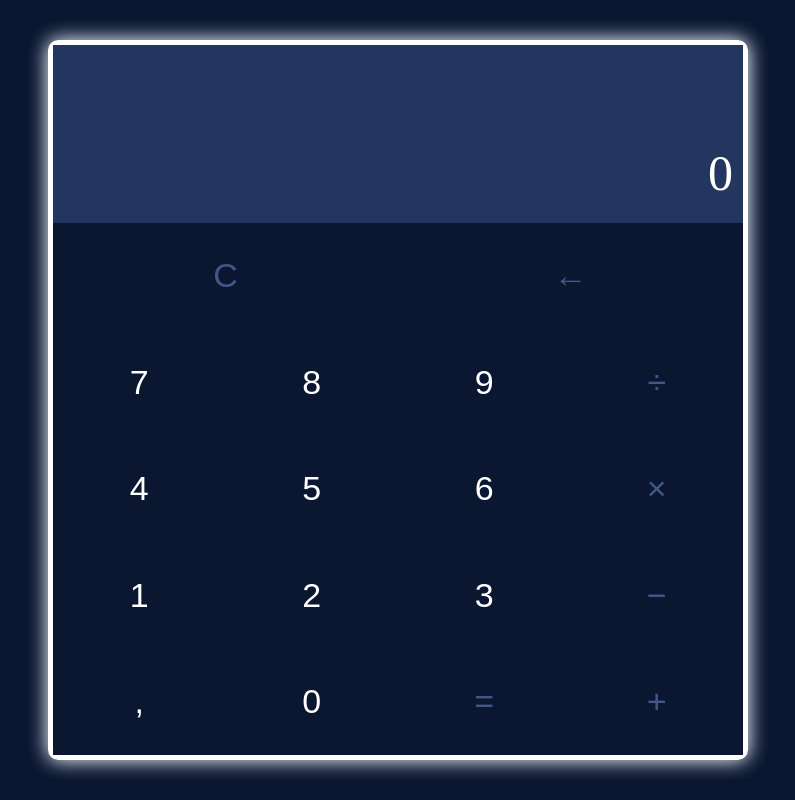
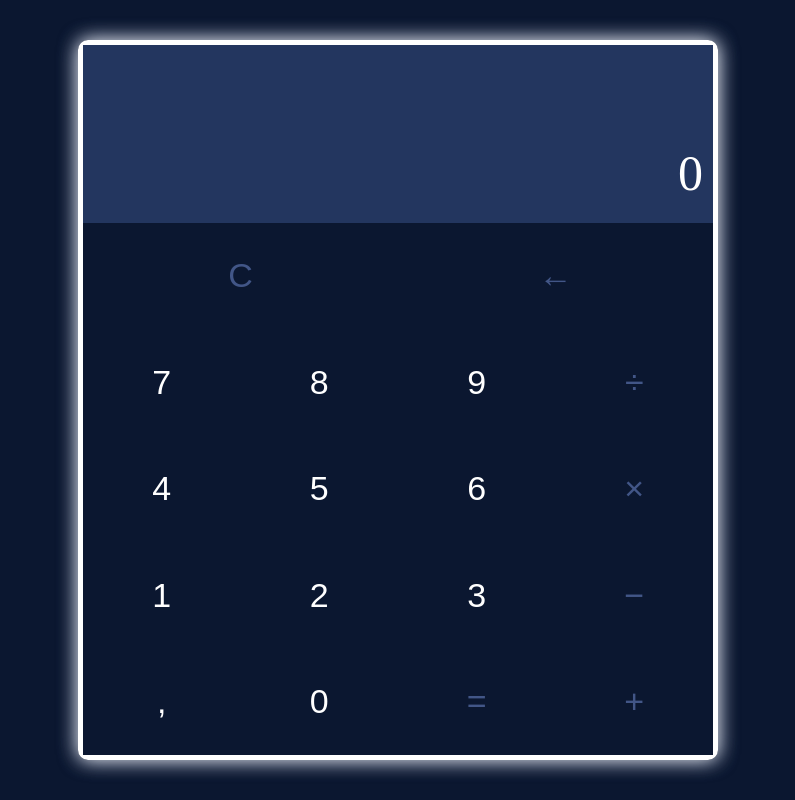
Before and after one commit to marcus-ferreira/calculator, a plain HTML site: page index.html in a window 1280 px wide. Shown: the whole page, without its empty margins (242-1037 px from the left). Drawn offline with Linux system fonts and the light colour scheme.

Commit message:
Change style and scripts

```diff
--- a/style.css
+++ b/style.css
@@ -26,7 +26,6 @@ body {
 	margin: auto;
 	grid-template-rows: 1fr 3fr;
 	width: 100%;
-	max-width: 700px;
 	height: 100vh;
 }
 
@@ -89,10 +88,9 @@ button::after {
 @media screen and (min-width: 700px) {
 	.container {
 		height: 90vh;
+		width: 50vw;
 		border: 5px solid white;
 		border-radius: 10px;
 		box-shadow: 0px 0px 20px white, 0px 0px 20px rgb(35, 54, 95);
-
-
 	}
 }
```
